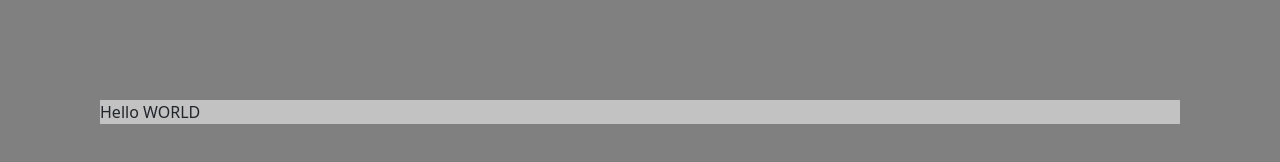
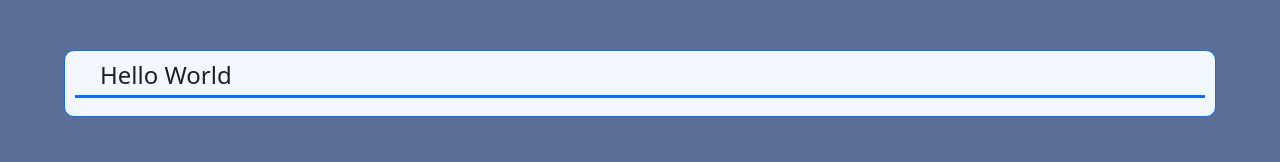
Before and after one commit to JacobPuff/job-application-project, a website: page frontend/src/index.html in a window 1280 px wide. Drawn offline with nearby package versions, Linux system fonts and the light colour scheme.

Commit message:
Move body css to stylesheet, add config.js for constant stuff.

```diff
--- a/frontend/package.json
+++ b/frontend/package.json
@@ -9,6 +9,6 @@
   "author": "jacob@todandlorna.com",
   "license": "GNU GENERAL PUBLIC LICENSE v3.0",
   "dependencies": {
-    "@material-ui/core": "^4.11.3"
+    "bootstrap": "^4.6.0"
   }
 }
--- /dev/null
+++ b/frontend/src/config.js
@@ -0,0 +1 @@
+const MAX_PER_PAGE = 50;
--- a/frontend/src/css/appStyle.css
+++ b/frontend/src/css/appStyle.css
@@ -1,4 +1,19 @@
-.stylish {
-    margin: 100px;
-    background-color: rgb(194, 194, 194);
+.app {
+    margin: auto;
+    margin-top: 50px;
+    width: 90%;
+    color: rgb(31, 30, 44);
+    max-height:90%;
+    padding: 10px;
+    background-color: rgb(243, 247, 255);
+    border-radius: 10px;
 }
+
+.title {
+    padding-left: 25px;
+    padding-bottom: 5px;
+}
+
+body {
+    background-color: rgb(91 111 150)
+}
--- a/frontend/src/index.html
+++ b/frontend/src/index.html
@@ -8,6 +8,6 @@
     <script src="https://cdn.jsdelivr.net/npm/bootstrap@5.0.0-beta2/dist/js/bootstrap.bundle.min.js" integrity="sha384-b5kHyXgcpbZJO/tY9Ul7kGkf1S0CWuKcCD38l8YkeH8z8QjE0GmW1gYU5S9FOnJ0" crossorigin="anonymous"></script>
     <script src="index.js" type="text/babel"></script>
 </head>
-<body style="background-color: gray;">
+<body>
     <div id="root"></div>
 </body>
--- a/frontend/src/index.js
+++ b/frontend/src/index.js
@@ -1,7 +1,8 @@
-
 function App() {
     return (
-        <div class="stylish">Hello WORLD</div>
+        <div class="app border border-primary">
+            <h4 class="title border-bottom border-3 border-primary">Hello World</h4>
+        </div>
     );
 }
 
```
Also changed, not shown: 1 other file.
